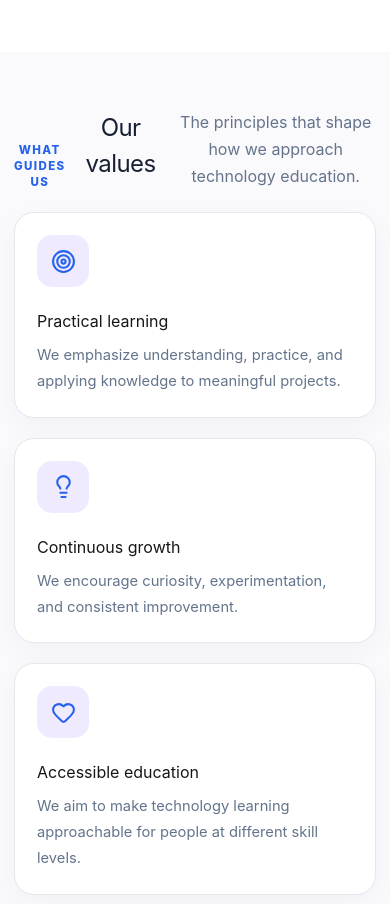
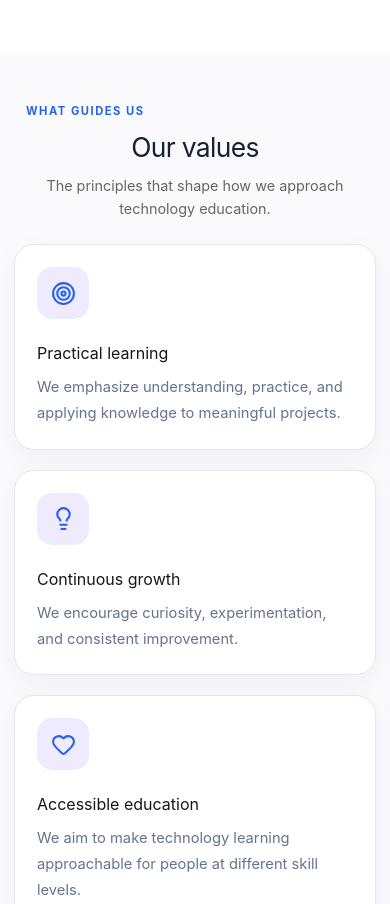
Before and after one commit to harrydev-pro/CodeRise-Academy, a React (Vite) app: page /about in a window 390 px wide. Shown: the part 1382-2286 px from the top of the page. Built offline with nearby package versions, Linux system fonts and the light colour scheme; no server answers.

Commit message:
Responsiveness For all the Home Pages Buttons

```diff
--- a/src/pages/public/Home.jsx
+++ b/src/pages/public/Home.jsx
@@ -120,7 +120,7 @@ export default function Home() {
 
       <section className="learning-section section-padding">
         <div className="container">
-          <div className="section-heading">
+          {/* <div className="section-heading">
             <span className="eyebrow">EXPLORE YOUR OPTIONS</span>
 
             <h2>
@@ -131,7 +131,7 @@ export default function Home() {
               Choose a learning path that matches your interests and
               career goals.
             </p>
-          </div>
+          </div> */}
 
           <div className="learning-grid">
             {learningAreas.map((area) => {
--- a/src/styles/responsive.css
+++ b/src/styles/responsive.css
@@ -0,0 +1,118 @@
+.section-heading {
+  display: grid;
+  grid-template-columns: 1fr;
+  gap: 12px;
+  width: 100%;
+  max-width: 750px;
+  margin: 0 auto 32px;
+  text-align: center;
+  padding: 0 16px;
+  box-sizing: border-box;
+}
+
+.section-heading .eyebrow {
+  font-size: 0.8rem;
+  font-weight: 700;
+  letter-spacing: 1.5px;
+}
+
+.section-heading h2 {
+  font-size: clamp(1.6rem, 5vw, 2.5rem);
+  line-height: 1.2;
+  margin: 0;
+  overflow-wrap: break-word;
+}
+
+.section-heading p {
+  font-size: clamp(0.9rem, 2.5vw, 1.05rem);
+  line-height: 1.7;
+  margin: 0;
+  color: #666;
+}
+
+/* Mobile responsiveness */
+@media (max-width: 600px) {
+  .section-heading {
+    gap: 10px;
+    padding: 0 12px;
+    margin-bottom: 24px;
+  }
+
+  .section-heading .eyebrow {
+    font-size: 0.7rem;
+  }
+
+  .section-heading h2 {
+    font-size: 1.65rem;
+    line-height: 1.3;
+  }
+
+  .section-heading p {
+    font-size: 0.9rem;
+    line-height: 1.6;
+    max-width: 100%;
+  }
+}
+
+/* VIDEO COURSES GRID - RESPONSIVE FIX */
+.video-course-grid {
+  display: grid;
+  grid-template-columns: repeat(3, 1fr);
+  gap: 24px;
+  padding: 20px;
+  width: 100%;
+  max-width: 1200px;
+  margin: 0 auto;
+}
+
+.video-course-card {
+  background: #fff;
+  border: 1px solid #e4e4e7;
+  border-radius: 12px;
+  overflow: hidden;
+  display: flex;
+  flex-direction: column;
+  height: 100%;
+}
+
+.video-course-cover {
+  position: relative;
+  width: 100%;
+  height: 160px;
+  overflow: hidden;
+  background: #f4f4f5;
+}
+
+.video-course-cover img {
+  width: 100%;
+  height: 100%;
+  object-fit: cover;
+}
+
+.video-course-body {
+  padding: 16px;
+  display: flex;
+  flex-direction: column;
+  gap: 8px;
+  flex: 1;
+}
+
+/* TABLET */
+@media (max-width: 1024px) {
+  .video-course-grid {
+    grid-template-columns: repeat(2, 1fr);
+  }
+}
+
+/* MOBILE - THIS IS THE FIX FOR YOUR SCREENSHOT */
+@media (max-width: 768px) {
+  .video-course-grid {
+    grid-template-columns: 1fr !important;
+    padding: 16px;
+    gap: 20px;
+  }
+
+  .video-course-card {
+    width: 100%;
+  }
+}
```
Also changed, not shown: src/styles/components.css (+6 -2 lines).
